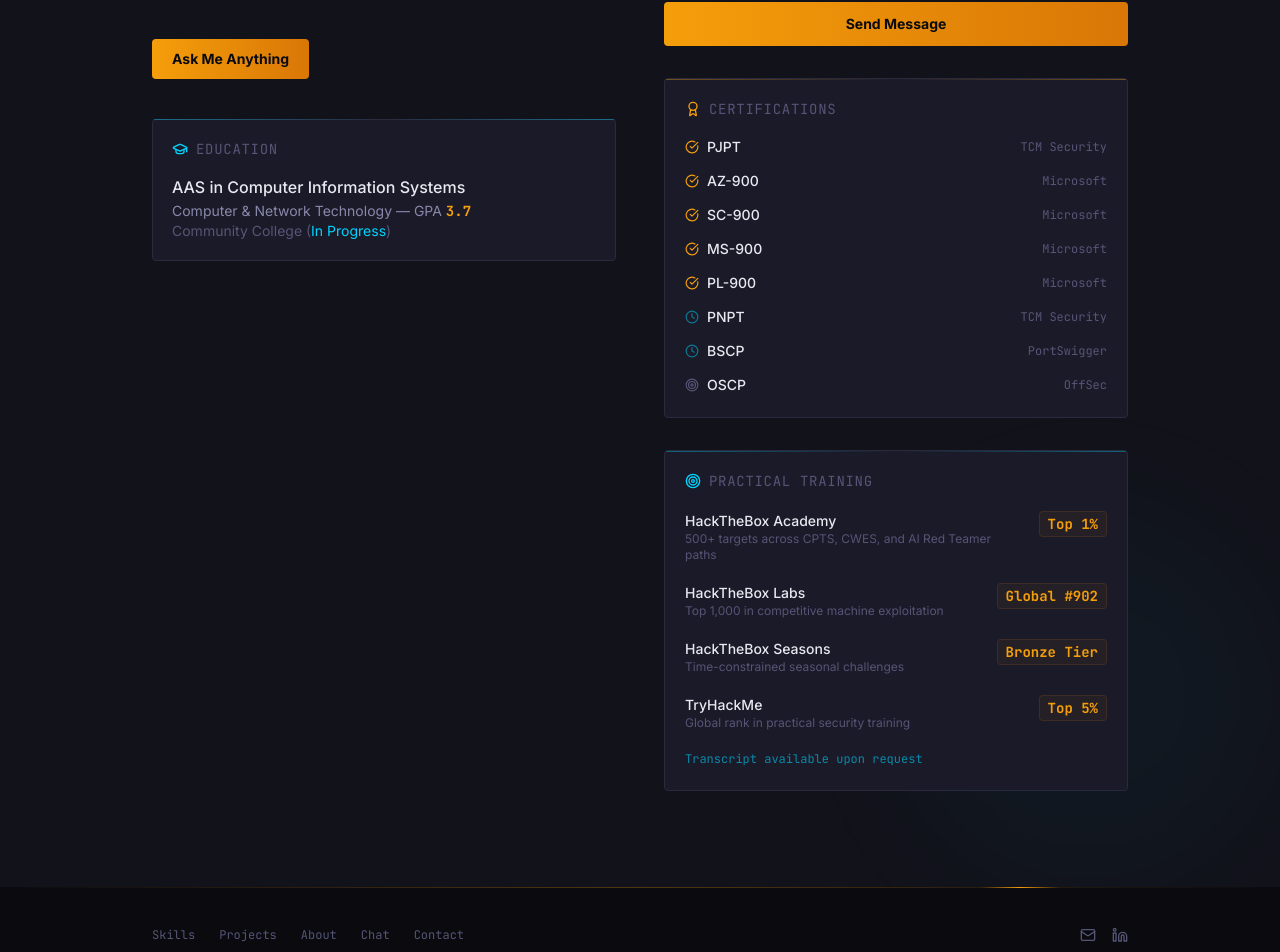
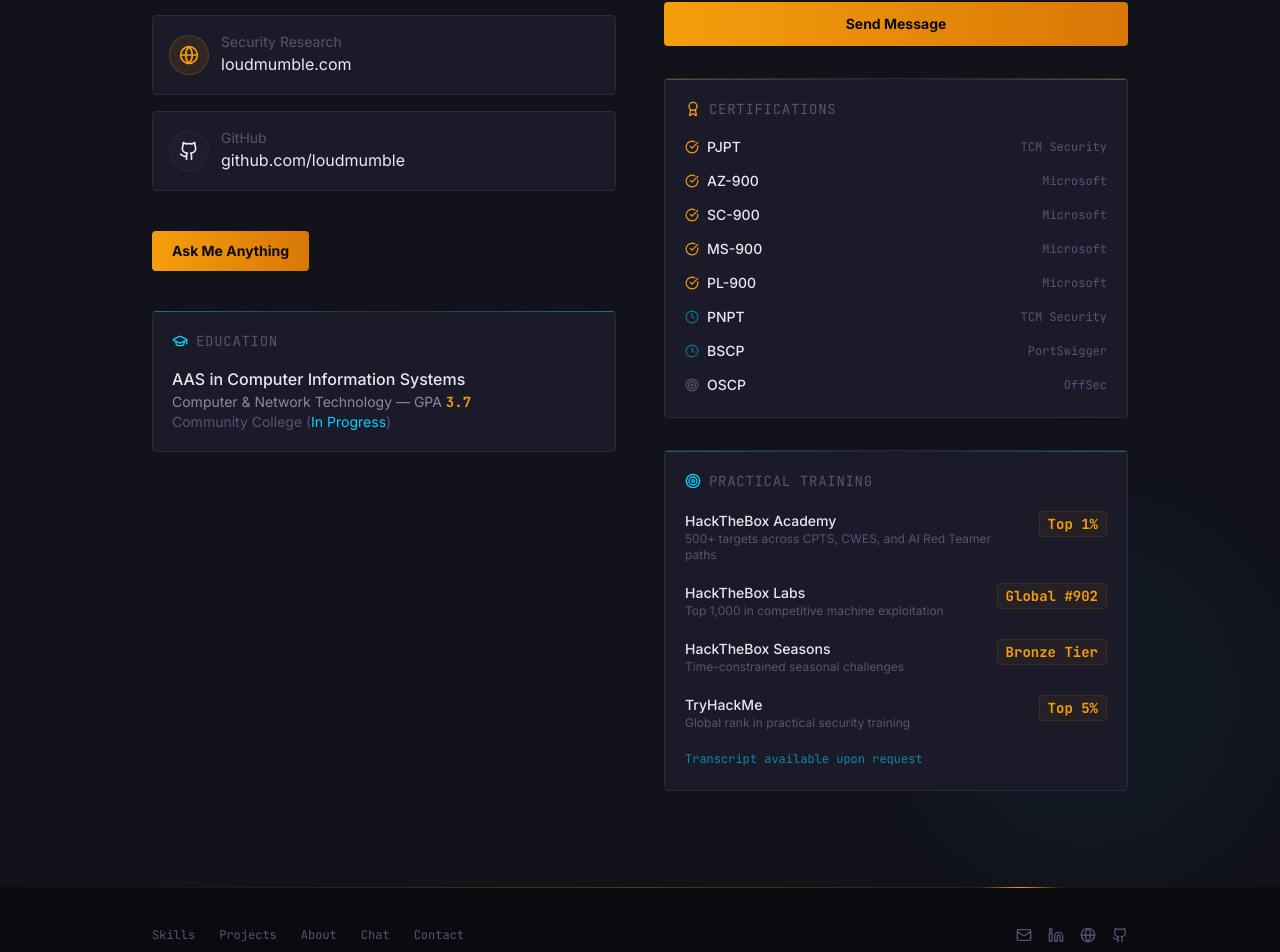
Before and after one commit to src-ta/source, a React (Vite) app: page / in a window 1280 px wide. Shown: the part 6379-7331 px from the top of the page. Built offline with nearby package versions, Linux system fonts and the light colour scheme.

Commit message:
Add loudmumble.com and GitHub links to contact section and footer

```diff
--- a/src/components/Footer.tsx
+++ b/src/components/Footer.tsx
@@ -1,4 +1,4 @@
-import { Linkedin, Mail } from 'lucide-react';
+import { Linkedin, Mail, Globe, Github } from 'lucide-react';
 import { profile } from '../data/resume';
 
 const navLinks = [
@@ -51,6 +51,24 @@
             >
               <Linkedin className="w-4 h-4" />
             </a>
+            <a
+              href={profile.research}
+              target="_blank"
+              rel="noopener noreferrer"
+              className="text-text-muted hover:text-primary hover:scale-110 transition-all duration-200"
+              aria-label="Security Research"
+            >
+              <Globe className="w-4 h-4" />
+            </a>
+            <a
+              href={profile.github}
+              target="_blank"
+              rel="noopener noreferrer"
+              className="text-text-muted hover:text-text-primary hover:scale-110 transition-all duration-200"
+              aria-label="GitHub"
+            >
+              <Github className="w-4 h-4" />
+            </a>
           </div>
         </div>
 
--- a/src/data/resume.ts
+++ b/src/data/resume.ts
@@ -4,6 +4,8 @@
   title: 'Security Researcher & Penetration Tester',
   email: 'contact@terryarbors.com',
   linkedin: 'https://linkedin.com/in/terryarbors',
+  github: 'https://github.com/loudmumble',
+  research: 'https://loudmumble.com',
   tagline: ['Security Researcher', 'Penetration Tester', '20+ Years in Tech', 'HTB Top 1%'],
   subTagline:
     'Offensive security operator with enterprise experience and a builder\'s mindset.',
@@ -447,7 +449,7 @@
       'call',
     ],
     response:
-      "I'm available immediately for penetration testing, red team, and security consultant roles — full-time or contract. Best way to reach me is contact@terryarbors.com or LinkedIn at linkedin.com/in/terryarbors. Scroll down to the contact section to send a message directly.",
+      "I'm available immediately for penetration testing, red team, and security consultant roles — full-time or contract. Best way to reach me is contact@terryarbors.com or LinkedIn at linkedin.com/in/terryarbors. You can also see my security research and open source tools at loudmumble.com. Scroll down to the contact section to send a message directly.",
     followUp: 'Anything else you want to know before reaching out?',
   },
   {
--- a/src/sections/Contact.tsx
+++ b/src/sections/Contact.tsx
@@ -5,6 +5,8 @@
 import {
   Mail,
   Linkedin,
+  Globe,
+  Github,
   CheckCircle,
   Clock,
   Target,
@@ -95,6 +97,40 @@
                     <p className="text-sm text-text-muted">LinkedIn</p>
                     <p className="text-text-primary group-hover:text-accent transition-colors">
                       linkedin.com/in/terryarbors
+                    </p>
+                  </div>
+                </motion.a>
+                <motion.a
+                  href={profile.research}
+                  target="_blank"
+                  rel="noopener noreferrer"
+                  className="flex items-center gap-3 p-4 bg-bg-card border border-border rounded-sm hover:border-primary/30 transition-all duration-300 group hover:shadow-[0_0_20px_rgba(245,158,11,0.08)]"
+                  whileHover={{ x: 4 }}
+                >
+                  <div className="w-10 h-10 rounded-full bg-primary/10 border border-primary/20 flex items-center justify-center group-hover:shadow-[0_0_12px_rgba(245,158,11,0.2)] transition-shadow">
+                    <Globe className="w-5 h-5 text-primary" />
+                  </div>
+                  <div>
+                    <p className="text-sm text-text-muted">Security Research</p>
+                    <p className="text-text-primary group-hover:text-primary transition-colors">
+                      loudmumble.com
+                    </p>
+                  </div>
+                </motion.a>
+                <motion.a
+                  href={profile.github}
+                  target="_blank"
+                  rel="noopener noreferrer"
+                  className="flex items-center gap-3 p-4 bg-bg-card border border-border rounded-sm hover:border-border transition-all duration-300 group hover:shadow-[0_0_20px_rgba(255,255,255,0.04)]"
+                  whileHover={{ x: 4 }}
+                >
+                  <div className="w-10 h-10 rounded-full bg-border/20 border border-border flex items-center justify-center group-hover:shadow-[0_0_12px_rgba(255,255,255,0.08)] transition-shadow">
+                    <Github className="w-5 h-5 text-text-primary" />
+                  </div>
+                  <div>
+                    <p className="text-sm text-text-muted">GitHub</p>
+                    <p className="text-text-primary group-hover:text-text-primary transition-colors">
+                      github.com/loudmumble
                     </p>
                   </div>
                 </motion.a>
```
